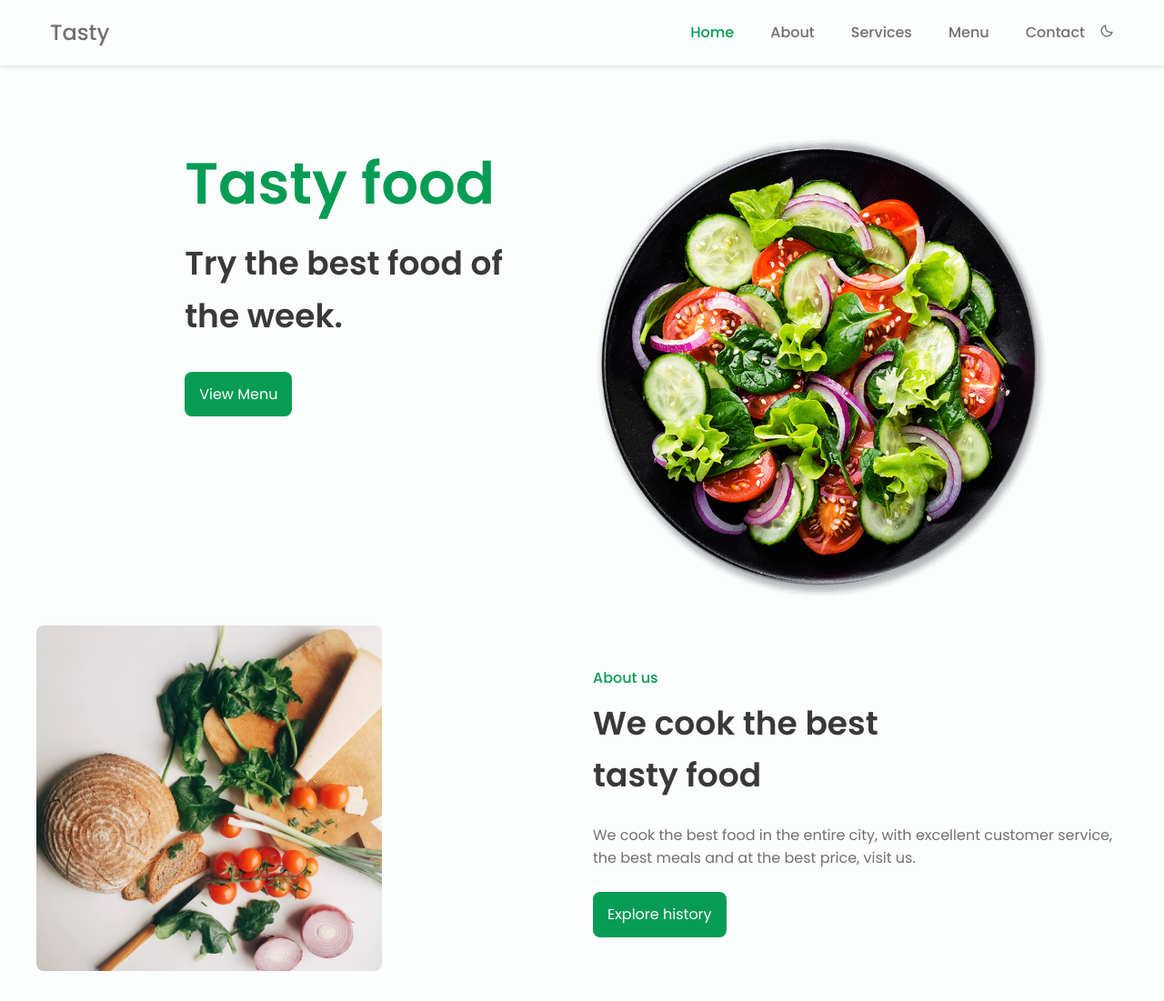
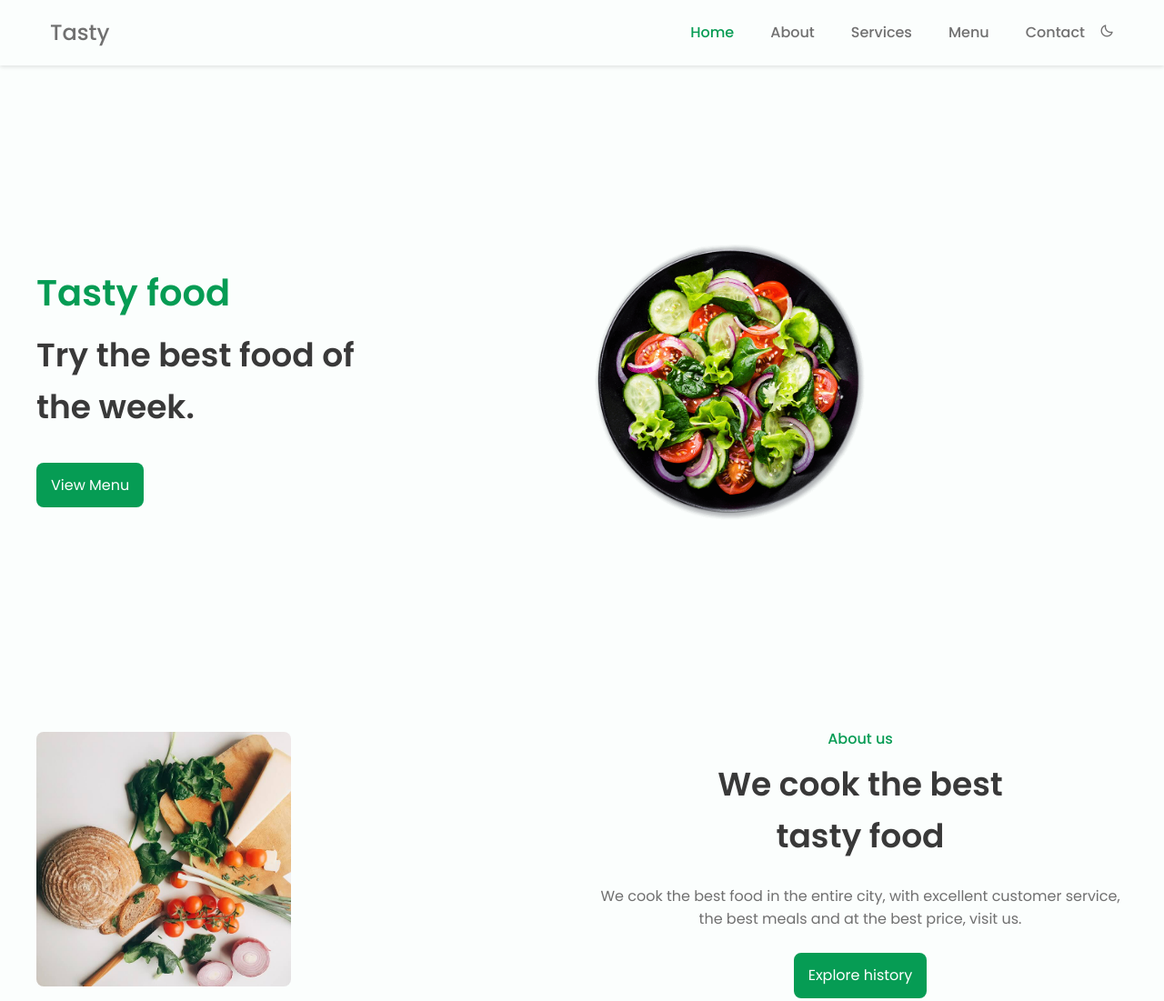
Before and after one commit to tuanbui0509/Restaurant-web-animation-FE, a plain HTML site: page index.html in a window 1280 px wide. Shown: the top 1101 px of the page at 91% size. Drawn offline with nearby package versions, Linux system fonts and the light colour scheme.

Commit message:
completed home

```diff
--- a/assets/css/base.css
+++ b/assets/css/base.css
@@ -35,9 +35,18 @@
     --z-fixed: 100;
 }
 
+@media screen and (min-width: 1024px) {
+    :root {
+        --biggest-font-size: 4rem;
+        --h1-font-size: 2.25rem;
+        --h2-font-size: 1.5rem;
+        --h3-font-size: 1.25rem;
+    }
+}
+
 @media screen and (min-width: 768px) {
     :root {
-        --biggest-font-size: 4rem;
+        --biggest-font-size: 2.5rem;
         --h1-font-size: 2.25rem;
         --h2-font-size: 1.5rem;
         --h3-font-size: 1.25rem;
--- a/assets/css/responsive.css
+++ b/assets/css/responsive.css
@@ -473,3 +473,8 @@
         margin-left: 91.66667%;
     }
 }
+
+.img-responsive{
+    max-width: 100%;
+    height: auto;
+}
--- a/assets/css/styles.css
+++ b/assets/css/styles.css
@@ -23,7 +23,6 @@
 
 /* ==== LAYOUT ==== */
 
-
 .header {
     width: 100%;
     position: fixed;
@@ -36,14 +35,15 @@
 /* ==== NAV ==== */
 
 .nav {
-    max-width: 1170px;
+    /* max-width: 1170px; */
     height: var(--header-height);
     display: flex;
     justify-content: space-between;
     align-items: center;
+    padding: 0 15px;
 }
 
-@media screen and (max-width:768px) {
+@media screen and (max-width:740px) {
     .nav__menu {
         position: fixed;
         top: var(--header-height);
@@ -144,8 +144,8 @@
 /*========== HOME ==========*/
 
 .home__container {
-    padding-top: 5rem;
-    height: calc(100vh - var(--header-height));
+    /* padding-top: 5rem; */
+    height: calc(100vh - var(--header-height))!important;
     align-content: center;
     justify-content: space-between;
 }
@@ -183,9 +183,11 @@
 }
 
 /*========== ABOUT ==========*/
-.about__container{
+
+.about__container {
     flex-direction: row-reverse;
 }
+
 .about__data {
     text-align: center;
 }
@@ -313,6 +315,10 @@
     margin-bottom: var(--mb-3);
 }
 
+.contact__button {
+    text-align: center;
+}
+
 /*========== FOOTER ==========*/
 
 .footer__container {
@@ -372,13 +378,9 @@
     .home__container, .about__container, .app__container {
         align-items: center;
     }
-    .about__data, .about__initial, .app__data, .app__initial, .contact__container, .contact__initial {
+    /* .about__data, .about__initial, .app__data, .app__initial, .contact__container, .contact__initial {
         text-align: initial;
-    }
-    .about__img, .app__img {
-        width: 380px;
-        order: -1;
-    }
+    } */
     .contact__container {
         align-items: center;
     }
@@ -387,7 +389,18 @@
     }
 }
 
-@media screen and (min-width: 769px) {
+@media screen and (max-width: 739px) {
+    .home__data, .about__data {
+        margin-bottom: 2.5rem;
+        text-align: center;
+    }
+    .home__img,.about__img,.app__img {
+        display: block;
+        margin: auto;
+    }
+}
+
+@media screen and (min-width: 740px) {
     .section {
         padding-top: 8rem;
     }
@@ -427,9 +440,9 @@
 }
 
 @media screen and (min-width: 960px) {
-    .home__img {
+    /* .home__img {
         width: 500px;
-    }
+    } */
     .about__container, .app__container {
         flex-direction: row-reverse;
     }
@@ -442,3 +455,9 @@
         height: 640px;
     }
 }
+
+@media screen and (max-width: 1024px){
+    .services__content{
+        margin-bottom: 2rem;
+    }
+}
--- a/index.html
+++ b/index.html
@@ -51,17 +51,17 @@
     <main>
         <!--========== HOME ==========-->
         <section class="home" id="home">
-            <div class="home__container container">
-                <div class="row">
-                    <div class="col col-l-6 col-xs-12">
+            <div class="container">
+                <div class="row home__container">
+                    <div class="col col-l-6 col-md-6 col-xs-12">
                         <div class="home__data">
                             <h1 class="home__title">Tasty food</h1>
                             <h2 class="home__subtitle">Try the best food of <br> the week. </h2>
                             <a href="#" class="button">View Menu</a>
                         </div>
                     </div>
-                    <div class="col col-l-6 col-xs-12">
-                        <img src="./assets/image/home.png" alt="" class="home__img">
+                    <div class="col col-l-6 col-md-6 col-xs-12">
+                        <img src="./assets/image/home.png" alt="" class="home__img img-responsive">
                     </div>
                 </div>
             </div>
@@ -71,7 +71,7 @@
         <section class="about" id="about">
             <div class="container">
                 <div class="row about__container">
-                    <div class="col col-l-6 col-xs-12">
+                    <div class="col col-l-6 col-md-6 col-xs-12">
                         <div class="about__data">
                             <span class="section-subtitle about__initial">About us</span>
                             <h2 class="section-title about__initial">We cook the best <br>tasty food </h2>
@@ -81,7 +81,7 @@
                             <a href="#" class="button">Explore history</a>
                         </div>
                     </div>
-                    <div class="col col-l-6 col-xs-12">
+                    <div class="col col-l-6 col-md-6 col-xs-12">
                         <img src="assets/image/about.jpg" alt="" class="about__img">
                     </div>
                 </div>
@@ -451,11 +451,6 @@
 
         <!--========== CONTACT US ==========-->
         <section class="contact section container" id="contact">
-            <!-- <div class=">
-
-<div class=" row">
-
-            </div>-->
             <div class="row contact__container">
                 <div class="col col-l-6 col-xs-12">
                     <div class="contact__data">
```
